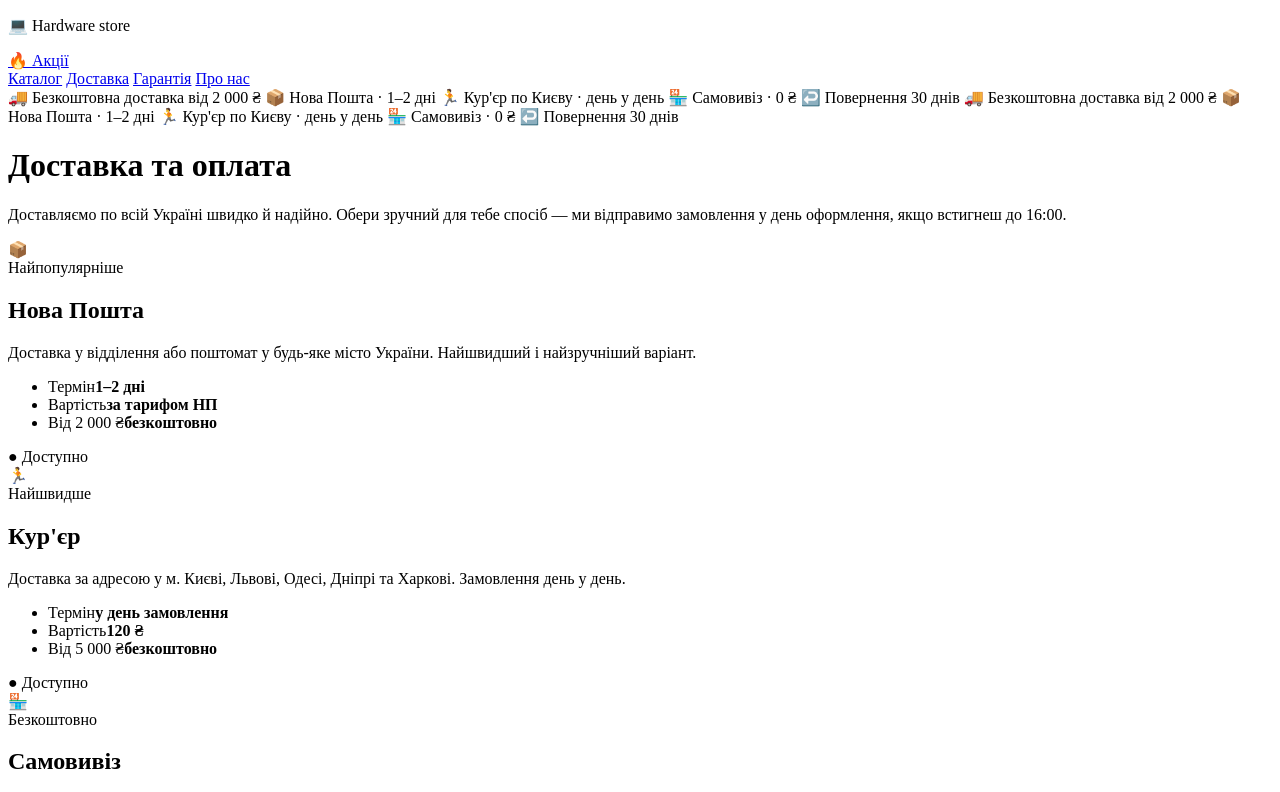
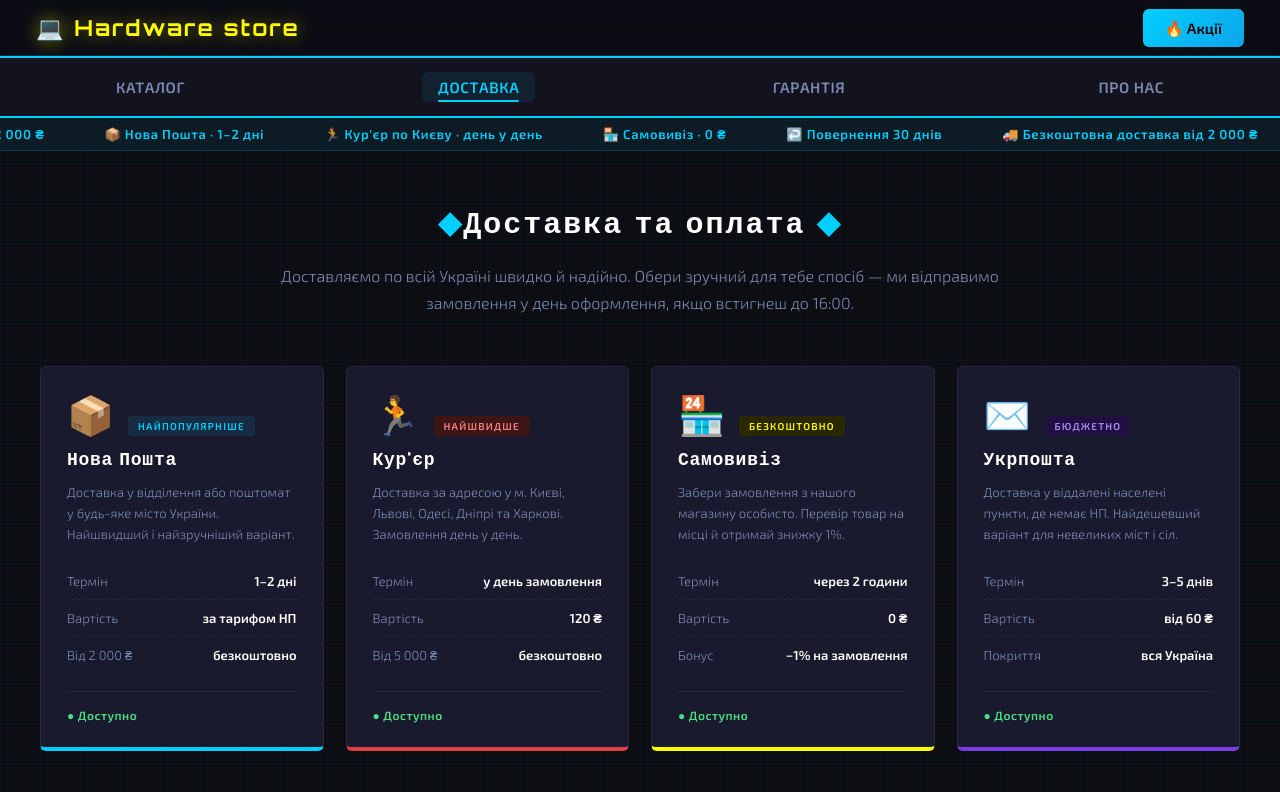
Before and after one commit to ValentiTeach/HardwareStore, a plain HTML site: page sending.html in a window 1280 px wide. Shown: the top 792 px of the page. Drawn offline with Linux system fonts and the light colour scheme.

Commit message:
Update sending.html

```diff
--- a/sending.html
+++ b/sending.html
@@ -4,6 +4,8 @@
   <meta charset="UTF-8"/>
   <meta name="viewport" content="width=device-width, initial-scale=1.0"/>
   <title>Hardware store — Доставка</title>
+  <link rel="stylesheet" href="sending.css"/>
+
 
 </head>
 <body>
@@ -21,7 +23,7 @@
   <!-- ===== NAV ===== -->
   <nav>
     <a class="nav-link" href="index.html">Каталог</a>
-    <a class="nav-link active" href="delivery.html">Доставка</a>
+    <a class="nav-link active" href="sending.html">Доставка</a>
     <a class="nav-link" href="#">Гарантія</a>
     <a class="nav-link" href="about.html">Про нас</a>
   </nav>
```
